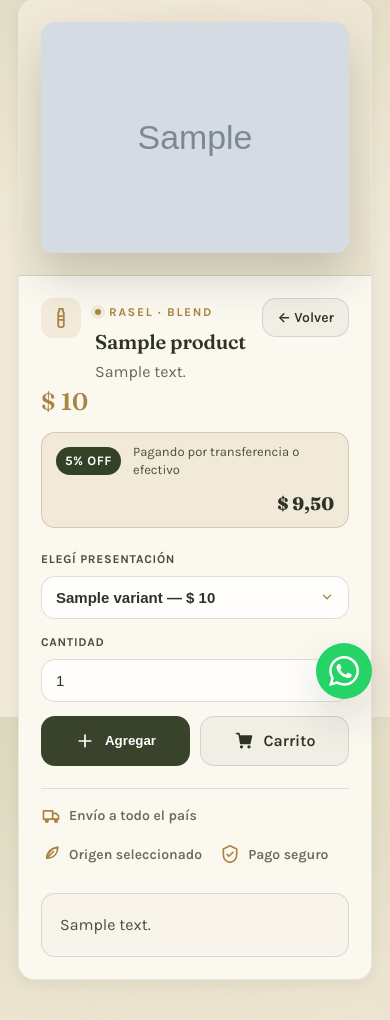
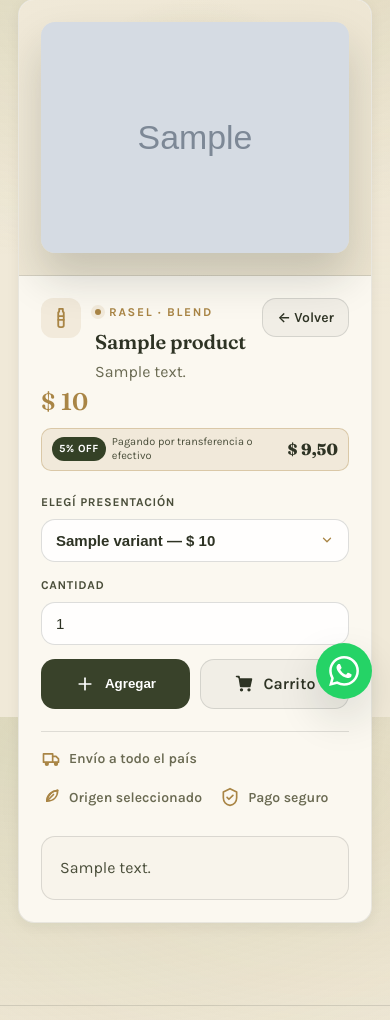
Before and after one commit to tomascalomino/rasel_ecommerce_2, a Django app: a page that uses templates/base.html in a window 390 px wide. Shown: the part 127-1147 px from the top of the page. Run offline with Django 5.2, Linux system fonts and the light colour scheme; tables that the repository leaves empty hold one stand-in row (values such as "Sample post"); grey boxes marked "Sample" are stand-in pictures; parts of the project's set-up code (start-up, migrations or seed data) failed here and were passed over.

Commit message:
Compactar avisos de medios de pago

```diff
--- a/static/css/site.css
+++ b/static/css/site.css
@@ -1815,24 +1814,29 @@ textarea:focus {
   display: grid;
   grid-template-columns: auto minmax(0, 1fr) auto;
   align-items: center;
-  gap: 12px;
-  width: fit-content;
-  max-width: 100%;
-  margin-top: 12px;
-  padding: 10px 14px;
+  gap: 8px;
+  width: min(100%, 340px);
+  margin-top: 8px;
+  padding: 6px 10px;
   border: 1px solid rgba(169, 133, 69, .34);
-  border-radius: 14px;
+  border-radius: 10px;
   background: var(--gold-soft);
   color: var(--text-2);
-  font-size: 13px;
-  line-height: 1.4;
+  font-size: 11px;
+  line-height: 1.3;
 }
 
 .offline-payment-note > strong {
   color: var(--text);
   font-family: var(--font-serif);
-  font-size: 18px;
+  font-size: 16px;
   white-space: nowrap;
+}
+
+.offline-payment-note .discount-badge {
+  min-height: 24px;
+  padding: 3px 7px;
+  font-size: 11px;
 }
 
 .discount-badge {
@@ -2461,12 +2462,13 @@ textarea:focus {
 /* ── Ajustes mobile menores (footer, paddings en pantallas chicas) ── */
 @media (max-width: 560px) {
   .offline-payment-note {
-    grid-template-columns: auto minmax(0, 1fr);
+    grid-template-columns: auto minmax(0, 1fr) auto;
+    gap: 6px;
   }
 
   .offline-payment-note > strong {
-    grid-column: 1 / -1;
-    justify-self: end;
+    grid-column: auto;
+    justify-self: auto;
   }
 
   .offline-home-banner {
--- a/templates/home.html
+++ b/templates/home.html
@@ -128,7 +128,6 @@
     <strong>Pagá como preferís</strong>
     <span>Tarjetas, débito o dinero en cuenta · Hasta 6 cuotas.</span>
   </div>
-  <a class="btn btn-small" href="{% url 'shop:product_list' %}">Ver productos</a>
 </section>
 
 <div class="spacer"></div>
```
Also changed, not shown: other parts of static/css/site.css (+30 -38 lines), docs/CHANGELOG.md.
